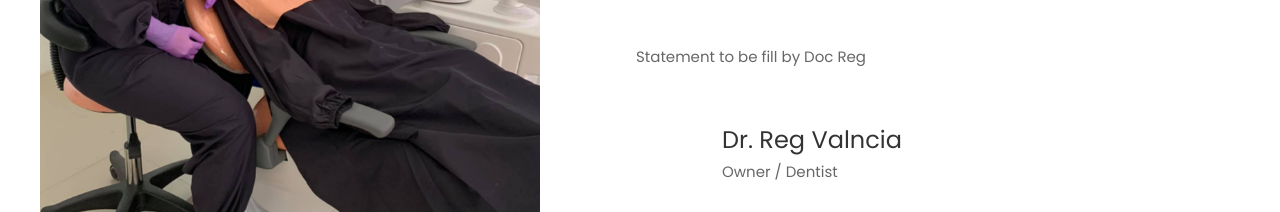
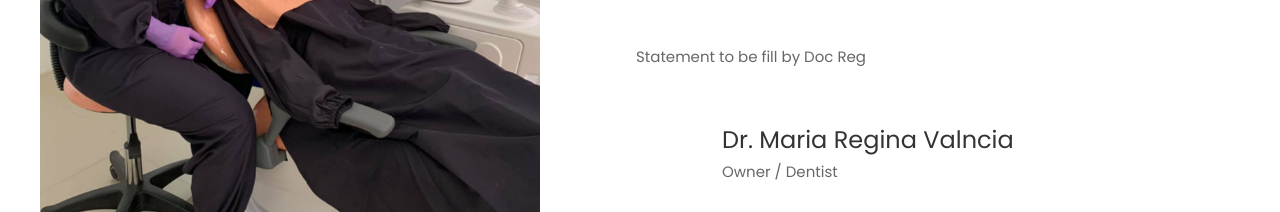
Before and after one commit to devChanex/SSDC_Website, a plain HTML site: page index.html in a window 1280 px wide. Shown: the part 1280-1492 px from the top of the page. Drawn offline with Linux system fonts and the light colour scheme; some packages are replaced by stand-ins of ours; no server answers; files whose address does not match are found by name.

Commit message:
Update name

```diff
--- a/index.html
+++ b/index.html
@@ -121,7 +121,7 @@
 							<div class="founder d-flex align-items-center mt-5">
 								<div class="img" style="background-image: url(images/doc-2.jpg);"></div>
 								<div class="text pl-3">
-									<h3 class="mb-0">Dr. Reg Valncia</h3>
+									<h3 class="mb-0">Dr. Maria Regina Valncia</h3>
 									<span class="position">Owner / Dentist</span>
 								</div>
 							</div>
```
